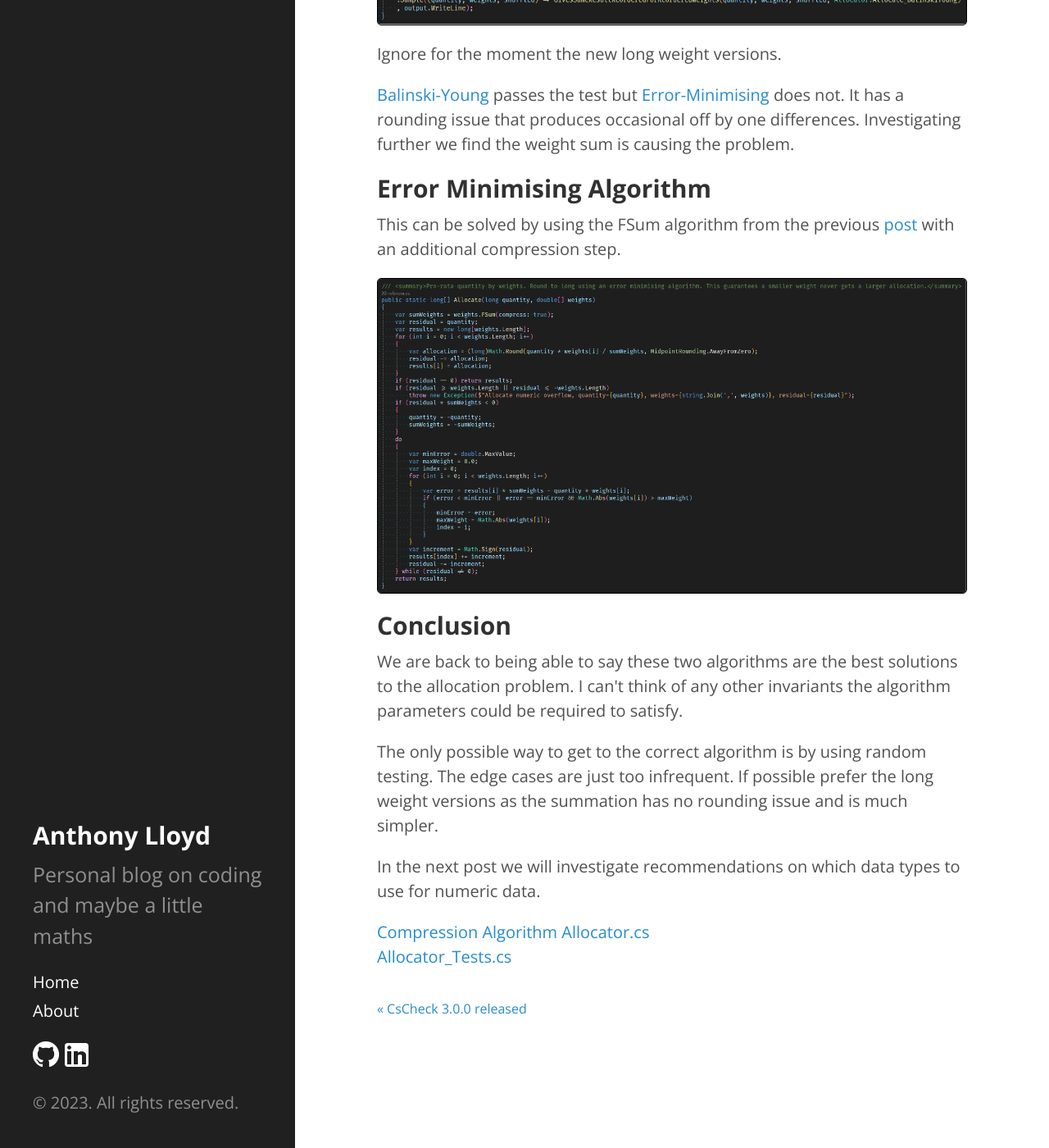
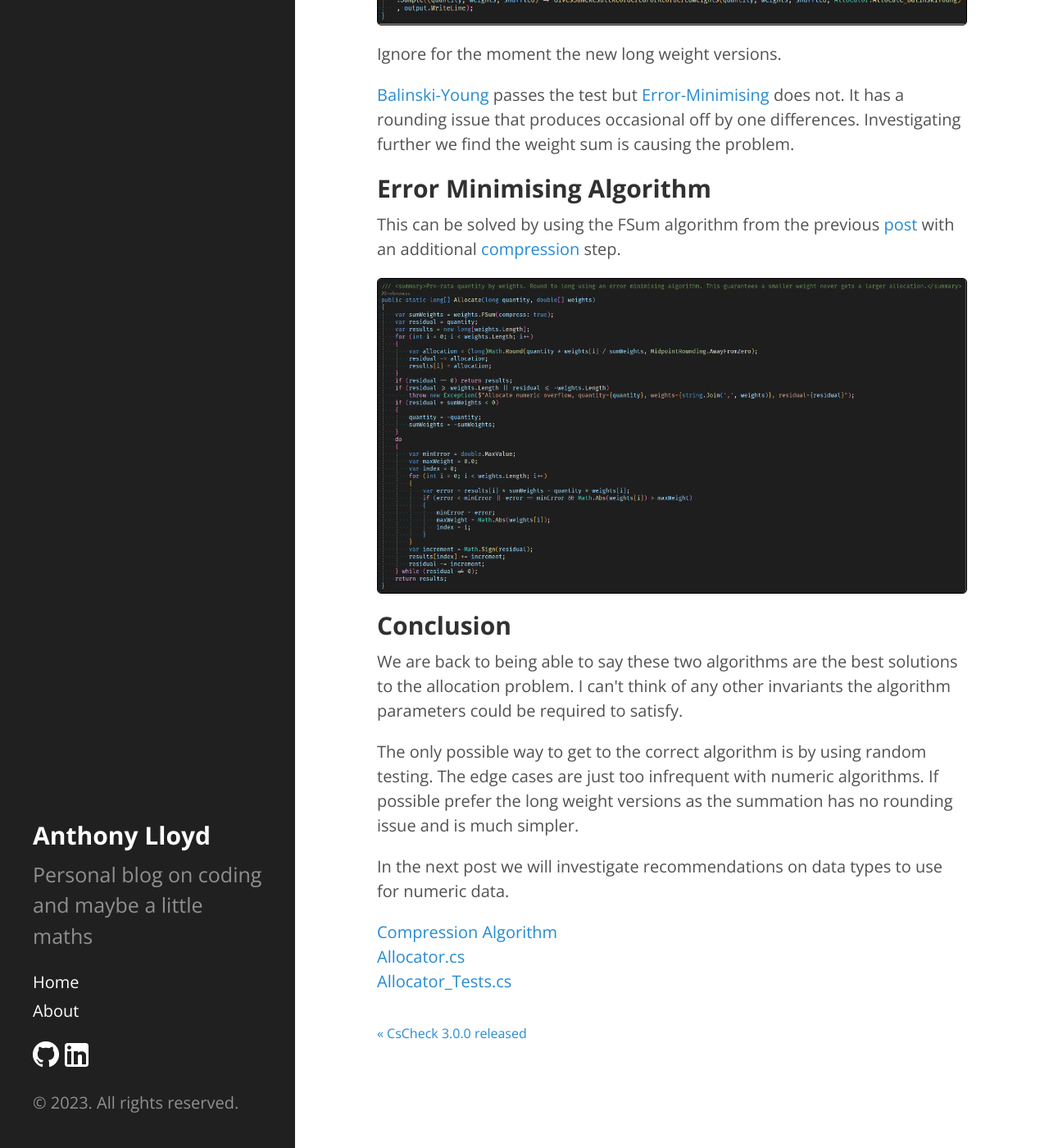
Before and after one commit to AnthonyLloyd/AnthonyLloyd.github.io, a Jekyll site: the page built from _posts/2023-11-24-allocate-3.html, in a window 1280 px wide and 1400 px high, scrolled down 869 px. Shown: the whole window at 82% size. Built offline with Jekyll 4.4.1, drawn with Linux system fonts in a browser that asks for light colours; some web fonts are replaced; comment, search, counter and statistics services are not loaded.

Commit message:
allocate 3

```diff
--- a/_posts/2023-11-24-allocate-3.html
+++ b/_posts/2023-11-24-allocate-3.html
@@ -18,14 +18,14 @@ This is not only about when we need this property to hold, but also about making
 It has a rounding issue that produces occasional off by one differences.
 Investigating further we find the weight sum is causing the problem.</p>
 <h2><a name="Error-Minimising-Algorithm" class="anchor" href="#Error-Minimising-Algorithm">Error Minimising Algorithm</a></h2>
-<p>This can be solved by using the FSum algorithm from the previous <a href="{% post_url 2023-10-09-fsum %}">post</a> with an additional compression step.</p>
+<p>This can be solved by using the FSum algorithm from the previous <a href="{% post_url 2023-10-09-fsum %}">post</a> with an additional <a href="https://people.eecs.berkeley.edu/~jrs/papers/robustr.pdf#page=29">compression</a> step.</p>
 <img style="border:1px solid black" src="/{{site.baseurl}}public/allocate/allocate_final.png" title="Allocate Final"/>
 <h2><a name="Conclusion" class="anchor" href="#Conclusion">Conclusion</a></h2>
 <p>We are back to being able to say these two algorithms are the best solutions to the allocation problem.
 I can't think of any other invariants the algorithm parameters could be required to satisfy.</p>
-<p>The only possible way to get to the correct algorithm is by using random testing. The edge cases are just too infrequent.
+<p>The only possible way to get to the correct algorithm is by using random testing. The edge cases are just too infrequent with numeric algorithms.
 If possible prefer the long weight versions as the summation has no rounding issue and is much simpler.</p>
-<p>In the next post we will investigate recommendations on which data types to use for numeric data.</p>
-<p><a href="https://people.eecs.berkeley.edu/~jrs/papers/robustr.pdf#page=29">Compression Algorithm</a>
+<p>In the next post we will investigate recommendations on data types to use for numeric data.</p>
+<p><a href="https://people.eecs.berkeley.edu/~jrs/papers/robustr.pdf#page=29">Compression Algorithm</a><br />
 <a href="https://github.com/AnthonyLloyd/CsCheck/blob/master/Tests/Allocator.cs">Allocator.cs</a><br />
 <a href="https://github.com/AnthonyLloyd/CsCheck/blob/master/Tests/Allocator_Tests.cs">Allocator_Tests.cs</a></p>
```
